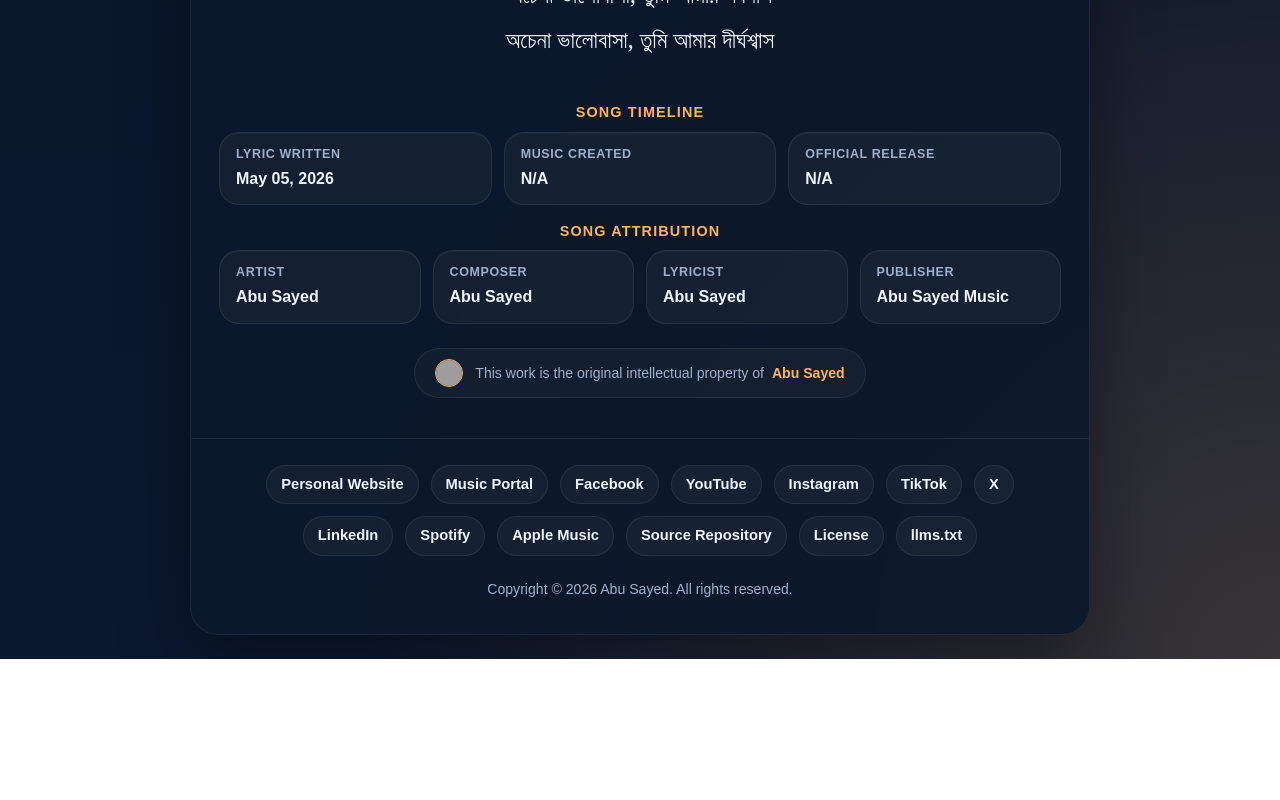
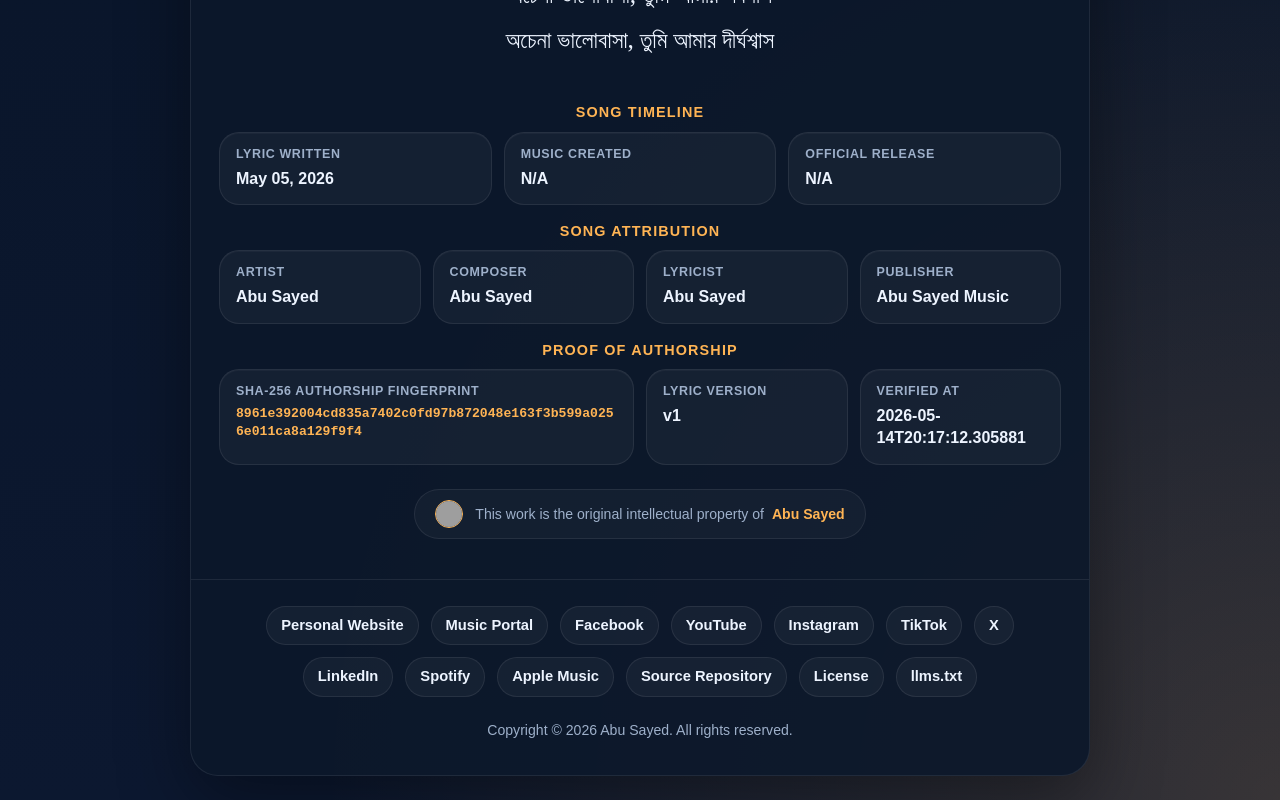
Before and after one commit to ImAbuSayed/ochena-bhalobasha, a plain HTML site: page index.html in a window 1280 px wide. Shown: the part 2371-3171 px from the top of the page. Before the commit the page ends 3030 px from the top, so only its background shows below. Drawn offline with Linux system fonts and the light colour scheme; grey boxes are pictures that could not be loaded.

Commit message:
feat: update song assets v1 with signed GPG commit [verified]

```diff
--- a/index.html
+++ b/index.html
@@ -14,9 +14,9 @@
     <meta name="keywords" content="Ochena Bhalobasha, Abu Sayed lyrics, original song lyrics, Abu Sayed original song, Abu Sayed lyricist, Abu Sayed composer, Abu Sayed songwriter, official lyrics">
     <meta name="robots" content="index,follow,max-snippet:-1,max-image-preview:large,max-video-preview:-1">
     <meta name="referrer" content="strict-origin-when-cross-origin">
-    <meta name="description" content="Official lyrics for &#x27;Ochena Bhalobasha&#x27;, an original song written, composed, created, and owned by Abu Sayed.">
+    <meta name="description" content="The official lyric sheet for &#x27;Ochena Bhalobasha&#x27; by Abu Sayed. This song is an original creative work, written and composed by the artist.">
     <meta property="og:title" content="Ochena Bhalobasha - Original Lyrics by Abu Sayed">
-    <meta property="og:description" content="Official lyrics for &#x27;Ochena Bhalobasha&#x27;, an original song written, composed, created, and owned by Abu Sayed.">
+    <meta property="og:description" content="The official lyric sheet for &#x27;Ochena Bhalobasha&#x27; by Abu Sayed. This song is an original creative work, written and composed by the artist.">
     <meta property="og:type" content="music.song">
     <meta property="og:url" content="https://imabusayed.github.io/ochena-bhalobasha/">
     <meta property="og:site_name" content="Abu Sayed Music">
@@ -24,7 +24,7 @@
     <meta name="last-modified" content="2026-05-05 18:40:50">
     <meta name="twitter:card" content="summary_large_image">
     <meta name="twitter:title" content="Ochena Bhalobasha - Original Lyrics by Abu Sayed">
-    <meta name="twitter:description" content="Official lyrics for &#x27;Ochena Bhalobasha&#x27;, an original song written, composed, created, and owned by Abu Sayed.">
+    <meta name="twitter:description" content="The official lyric sheet for &#x27;Ochena Bhalobasha&#x27; by Abu Sayed. This song is an original creative work, written and composed by the artist.">
     <link rel="canonical" href="https://imabusayed.github.io/ochena-bhalobasha/">
     <link rel="sitemap" type="application/xml" title="Sitemap" href="https://imabusayed.github.io/ochena-bhalobasha/sitemap.xml">
     <link rel="author" href="https://github.com/ImAbuSayed">
@@ -100,7 +100,7 @@
       "@id": "https://imabusayed.github.io/ochena-bhalobasha#webpage",
       "url": "https://imabusayed.github.io/ochena-bhalobasha/",
       "name": "Ochena Bhalobasha - Original Lyrics by Abu Sayed",
-      "description": "Official lyrics for 'Ochena Bhalobasha', an original song written, composed, created, and owned by Abu Sayed.",
+      "description": "The official lyric sheet for 'Ochena Bhalobasha' by Abu Sayed. This song is an original creative work, written and composed by the artist.",
       "isPartOf": {
         "@id": "https://music.abusayed.com.bd/#website"
       },
@@ -617,6 +617,26 @@
                 </div>
             </div>
 
+            <div class="details-block">
+                <div class="details-title">Proof of Authorship</div>
+                <div class="meta-grid">
+
+            <div class="meta-card" style="grid-column: span 2;">
+                <span class="meta-label">SHA-256 Authorship Fingerprint</span>
+                <strong style="word-break: break-all; font-family: monospace; font-size: 0.82rem; color: var(--accent);">8961e392004cd835a7402c0fd97b872048e163f3b599a0256e011ca8a129f9f4</strong>
+            </div>
+            <div class="meta-card">
+                <span class="meta-label">Lyric Version</span>
+                <strong>v1</strong>
+            </div>
+            <div class="meta-card">
+                <span class="meta-label">Verified At</span>
+                <strong>2026-05-14T20:17:12.305881</strong>
+            </div>
+
+                </div>
+            </div>
+
             <div style="text-align: center;">
                 <div class="copyright-attribution-profile-card">
                     <img src="https://encrypted-tbn0.gstatic.com/images?q=tbn:ANd9GcQvEV_0J1Bu0dhUhOUIO0jW6C1QudSf71LJUw3E6pv6lQkQmGWrGORMJHTcs8pug_PyMbptFe2om4_PvqMqzEbpVCL3XnL89rAXYSnlJw&s=10" alt="Singer Abu Sayed">
```
Also changed, not shown: excerpts/Bridge-Preview.txt (added), excerpts/Chorus-Preview.txt (added), excerpts/Hook-1-Preview.txt (added), excerpts/Hook-2-Preview.txt (added), excerpts/Pre-Chorus-1-Preview.txt (added), excerpts/Pre-Chorus-2-Preview.txt (added), excerpts/Verse-1-Preview.txt (added), excerpts/Verse-2-Preview.txt (added), excerpts/Verse-3-Preview.txt (added), hashes.txt (added), llms.txt, lyrics_backup/2026-05-14_ochena-bhalobasha-v1.txt (added), manifest.json (added), 1 other file.
